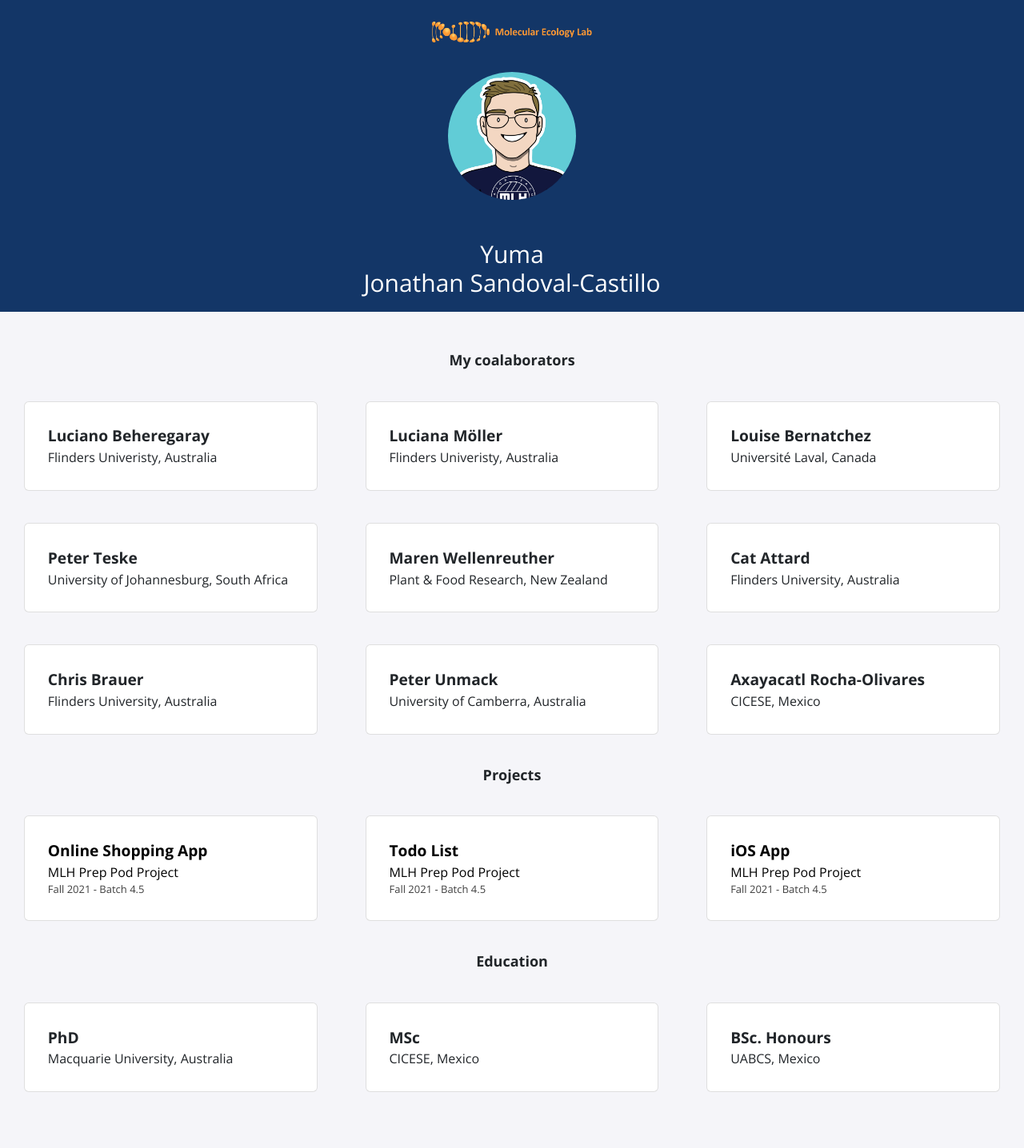
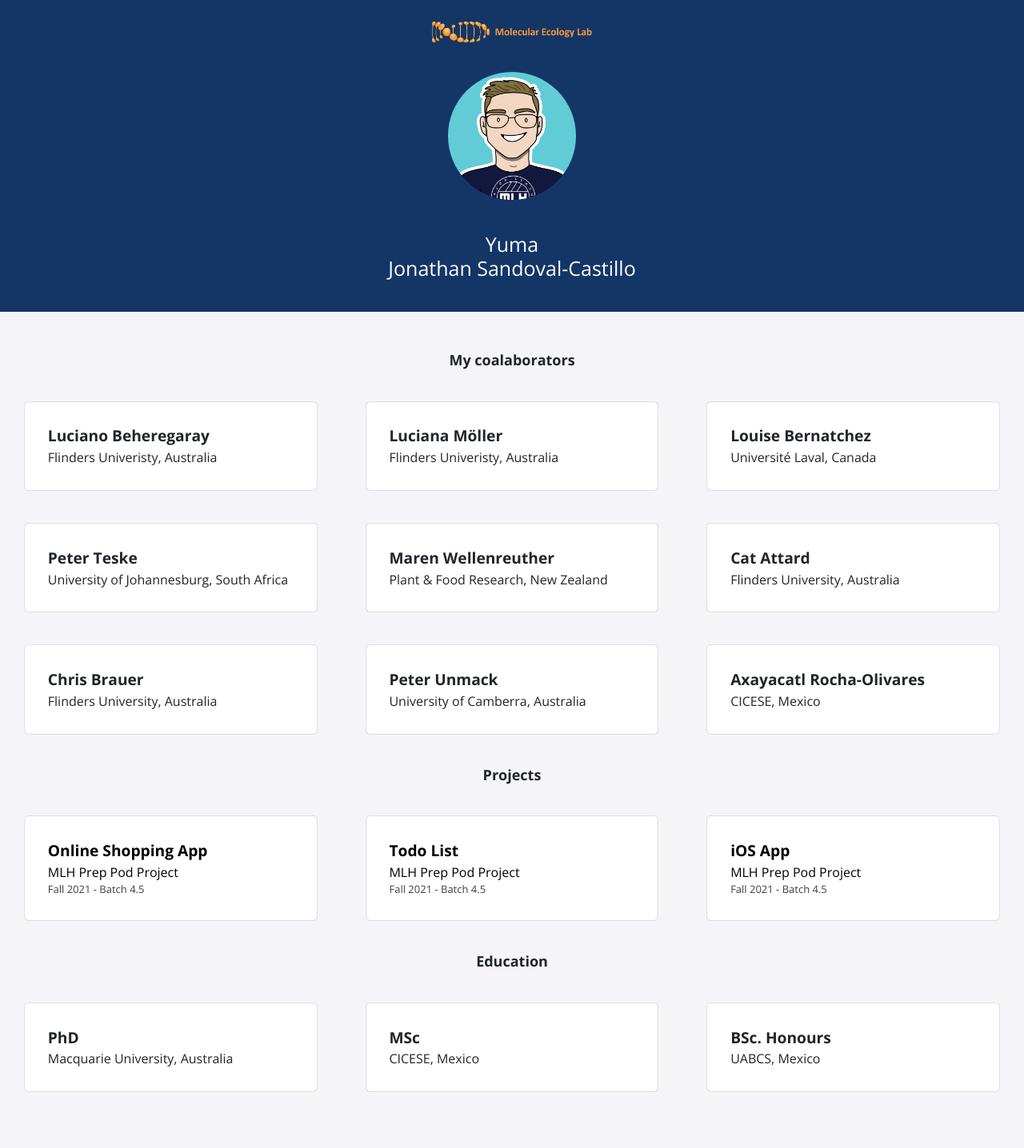
Before and after one commit to Yuma248/Yuma248TEST, a Jekyll site: the page built from index.html, in a window 1280 px wide. Shown: the whole page at 80% size. Built offline with Jekyll 4.4.1, drawn with Linux system fonts in a browser that asks for light colours; nearby versions of some CDN libraries.

Commit message:
Update profile.scss

```diff
--- a/_sass/profile.scss
+++ b/_sass/profile.scss
@@ -4,7 +4,7 @@
     height: 320px;
     margin-bottom: 50px;
     h1 {
-        font-size: 30px;
+        font-size: 25px;
         font-weight: 500;
         color: white;
     }
@@ -20,7 +20,7 @@
     }
 
     .profile-picture {
-        margin-bottom: 30px;
+        margin-bottom: 20px;
         height: 200px;
     }
 }
```
